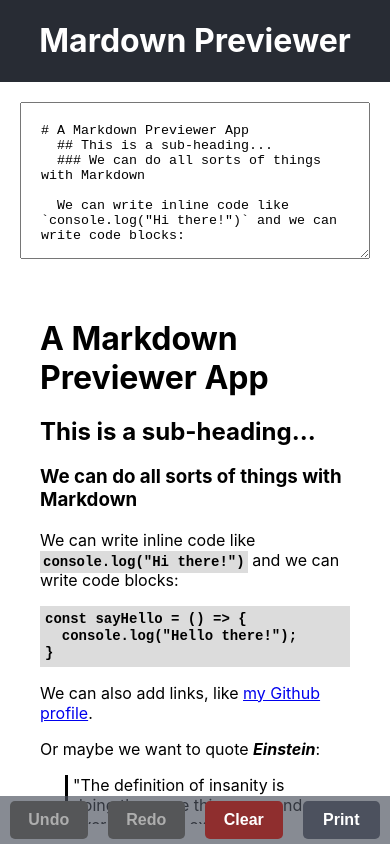
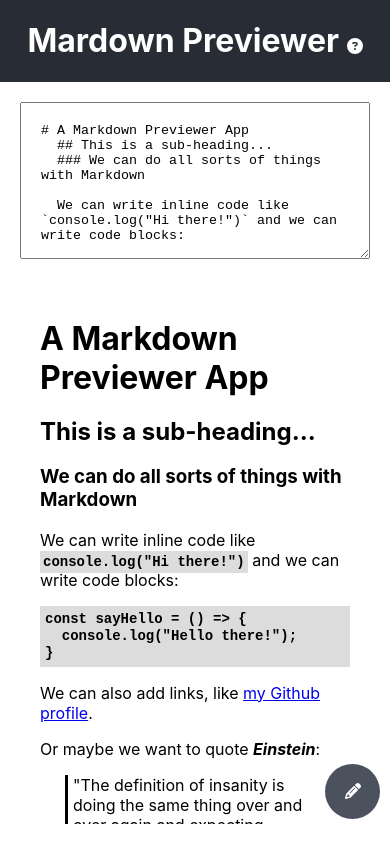
Before and after one commit to japoodev/markdown-previewer, a React (Create React App) app: page / in a window 390 px wide. Built offline with nearby package versions, Linux system fonts and the light colour scheme.

Commit message:
Added toggle mobile menu

```diff
--- a/package.json
+++ b/package.json
@@ -4,6 +4,9 @@
   "homepage": "https://japoodev.github.io/markdown-previewer",
   "private": true,
   "dependencies": {
+    "@fortawesome/fontawesome-svg-core": "^6.2.0",
+    "@fortawesome/free-solid-svg-icons": "^6.2.0",
+    "@fortawesome/react-fontawesome": "^0.2.0",
     "@testing-library/jest-dom": "^5.16.5",
     "@testing-library/react": "^13.4.0",
     "@testing-library/user-event": "^13.5.0",
--- a/public/index.html
+++ b/public/index.html
@@ -11,6 +11,5 @@
     You need to enable JavaScript to run this app.
   </noscript>
   <div id="root"></div>
-  <script src="https://cdn.freecodecamp.org/testable-projects-fcc/v1/bundle.js"></script>
 </body>
 </html>
--- a/src/App.js
+++ b/src/App.js
@@ -1,6 +1,7 @@
 import { useState } from "react";
 import { marked } from "marked";
-
+import { FontAwesomeIcon } from '@fortawesome/react-fontawesome'
+import { faUndo, faRedo, faSave, faTrash, faPrint, faCircleQuestion, faPencil } from '@fortawesome/free-solid-svg-icons'
 function App() {
   const intialText = `# A Markdown Previewer App
   ## This is a sub-heading...
@@ -36,25 +37,33 @@ function App() {
   2. They are mean
   3. They are **not dogs**
   `;
-  const [markdown, setMarkdown] = useState(intialText);
-  // Create a state to manage undo and redo function
+  const [markdown, setMarkdown] = useState(
+    localStorage.getItem("markdown") || intialText
+  );
+
   const [undo, setUndo] = useState([]);
   const [redo, setRedo] = useState([]);
 
+  const openHelp = () => {
+    window.open('https://www.markdownguide.org/basic-syntax/', '_blank', 'noopener,noreferrer');
+  };
+
   const handleChange = (e) => {
     setMarkdown(e.target.value);
-    // Add the current markdown to the undo array
     setUndo([...undo, markdown]);
-    // Clear the redo array
     setRedo([]);
   };
 
+  const save = () => {
+    if (window.confirm("Do you want to save your changes?")) {
+      localStorage.setItem("markdown", markdown);
+      window.alert("Your changes have been saved!");
+    }
+  };
+
   const handleUndo = () => {
-    // If there is something in the undo array
     if (undo.length) {
-      // Get the last item in the undo array
       const lastItem = undo[undo.length - 1];
-      // Remove the last item from the undo array
       undo.pop();
       setRedo([...redo, markdown]);
       setMarkdown(lastItem);
@@ -75,7 +84,6 @@ function App() {
   });
 
   const clear = () => {
-    // Ask the user if they are sure they want to clear the text
     if (window.confirm("Are you sure you want to clear the text?")) {
       setUndo([...undo, markdown]);
       setMarkdown("");
@@ -89,13 +97,16 @@ function App() {
   return (
     <div className="container">
       <div className="navbar">
-        <h1 className="heading">Mardown Previewer</h1>
+        <h1 className="heading">Mardown Previewer {' '}
+          <FontAwesomeIcon onClick={openHelp} className="help" icon={faCircleQuestion} />
+        </h1>
         <div className="btns">
-          {/* Create an undo button */}
+          <button className="btn" onClick={save}>
+            Save
+          </button>
           <button disabled={!undo.length} className="btn" onClick={handleUndo}>
             Undo
           </button>
-          {/* Create a redo button */}
           <button disabled={!redo.length} className="btn" onClick={handleRedo}>
             Redo
           </button>
@@ -121,25 +132,36 @@ function App() {
         dangerouslySetInnerHTML={{ __html: marked(markdown) }}
       ></div>
       <div className="mobile-menu">
+        <div class="toggle-menu hide">
+          <button className="btn-mobile" onClick={clear}>
+            <FontAwesomeIcon icon={faTrash} />
+          </button>
+          <button className="btn-mobile" onClick={save}>
+            <FontAwesomeIcon icon={faSave} />
+          </button>
           <button
             className="btn-mobile"
             disabled={!undo.length}
             onClick={handleUndo}
           >
-          Undo
+            <FontAwesomeIcon icon={faUndo} />
           </button>
           <button
             className="btn-mobile"
             disabled={!redo.length}
             onClick={handleRedo}
           >
-          Redo
-        </button>
-        <button className="btn-mobile" onClick={clear}>
-          Clear
+            <FontAwesomeIcon icon={faRedo} />
           </button>
           <button className="btn-mobile" onClick={print}>
-          Print
+            <FontAwesomeIcon icon={faPrint} />
+          </button>
+        </div>
+        <button className="toggle-btn btn-mobile" onClick={() => {
+          const toggleMenu = document.querySelector('.toggle-menu');
+          toggleMenu.classList.toggle('hide');
+        }}>
+          <FontAwesomeIcon icon={faPencil} />
         </button>
       </div>
     </div>
--- a/src/index.css
+++ b/src/index.css
@@ -24,38 +24,41 @@ body {
   color: white;
 }
 
+.help {
+  font-size: 1rem;
+}
+
 .btns {
   display: flex;
   justify-content: space-between;
   align-items: center;
 }
 
-.btn:nth-child(3){
+.btn:nth-child(4){
   background-color:#8f2e2e;
-  color: white;
+  color: #fff;
 }
 
-.btn:nth-child(3):hover{
+.btn:nth-child(4):hover{
   background-color: white;
-  border: 1px solid rgba(255, 0, 0, 0.822);
   color: #8f2e2e;
+  transition: 0.3s ease-in-out;
 }
 
 .btn {
   margin: 0 10px;
-  padding: 5px 10px;
-  border: 1px solid white;
+  padding: 10px 20px;
+  border: none;
   border-radius: 5px;
-  background-color: transparent;
-  color: white;
+  background-color: #fff;
+  color: #000000;
   cursor: pointer;
   font-weight: 600;
   font-size: medium;
 }
 
 .btn:hover {
-  background-color: #fff;
-  color: #282c34;
+  background-color: #d1d1d1;
   transition: 0.3s ease-in-out;
 }
 
@@ -148,11 +151,11 @@ img {
 
   .mobile-menu {
     display: flex;
+    align-items: flex-end;
+    flex-direction: column;
+    width: 100%;
     position: fixed;
-    bottom: 0;
-    width: 100%;
-    background-color: #4c515eaa;
-    justify-content: space-around;
+    bottom: 20px;
   }
 
   .btn-mobile {
@@ -161,14 +164,15 @@ img {
     font-weight: bold;
     font-size: 1rem;
     border: none;
-    width: 80px;
-    border-radius: 5px;
+    width: 55px;
+    height: 55px;
+    border-radius: 50px;
     cursor: pointer;
-    padding: 10px;
+    padding: 10px 10px;
     margin: 5px 10px;
   }
 
-  .btn-mobile:nth-child(3){
+  .btn-mobile:nth-child(1){
     background-color: #8f2e2e;
   }
 
@@ -177,4 +181,13 @@ img {
     color: #aeaeae;
     cursor: not-allowed;
   }
+
+  .toggle-menu {
+    display: flex;
+    flex-direction: column;
+  }
+
+  .hide {
+    display: none;
+  }
 }
```
Also changed, not shown: 1 other file (tests, documents, lock files or other folders). Lines whose indentation alone changed are shown as unchanged.
